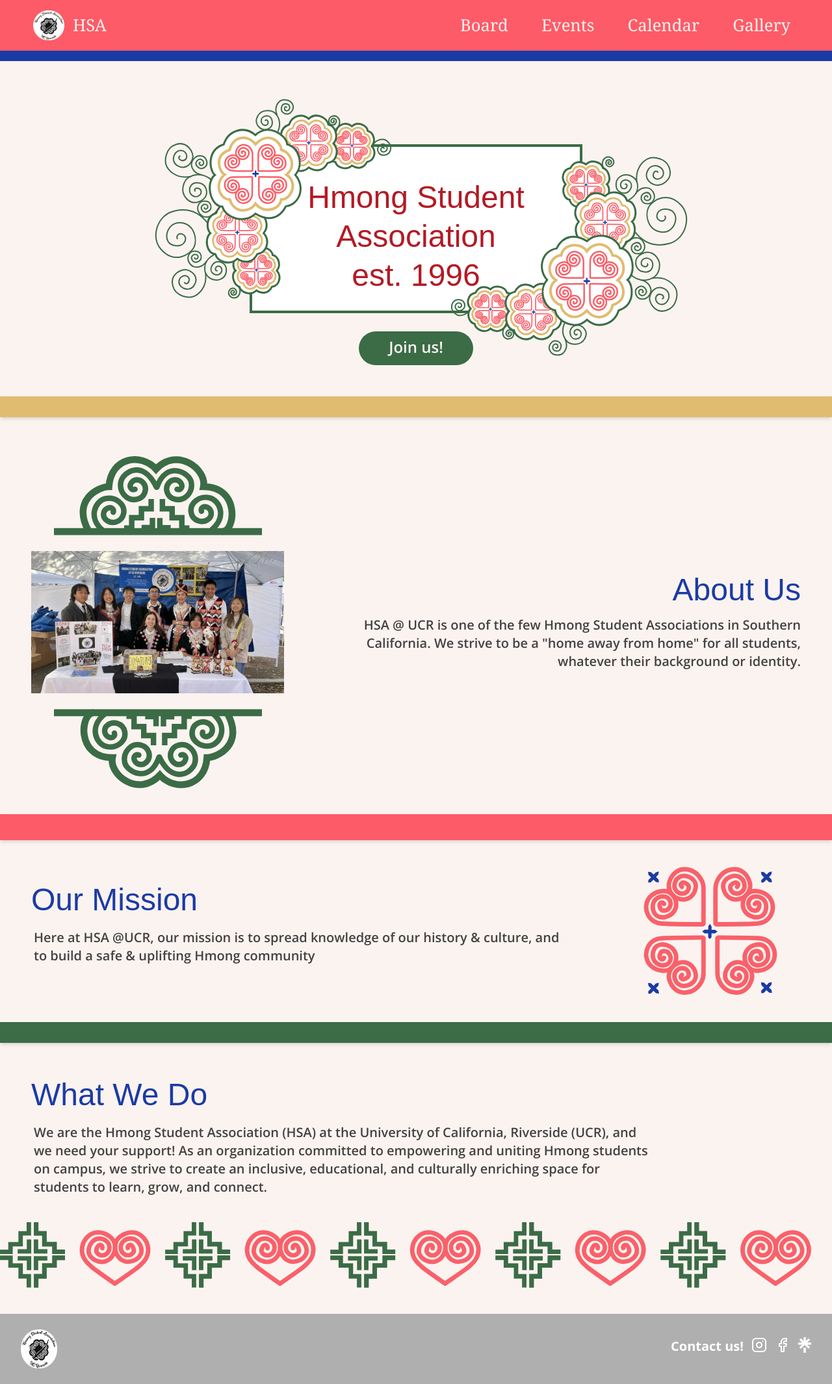
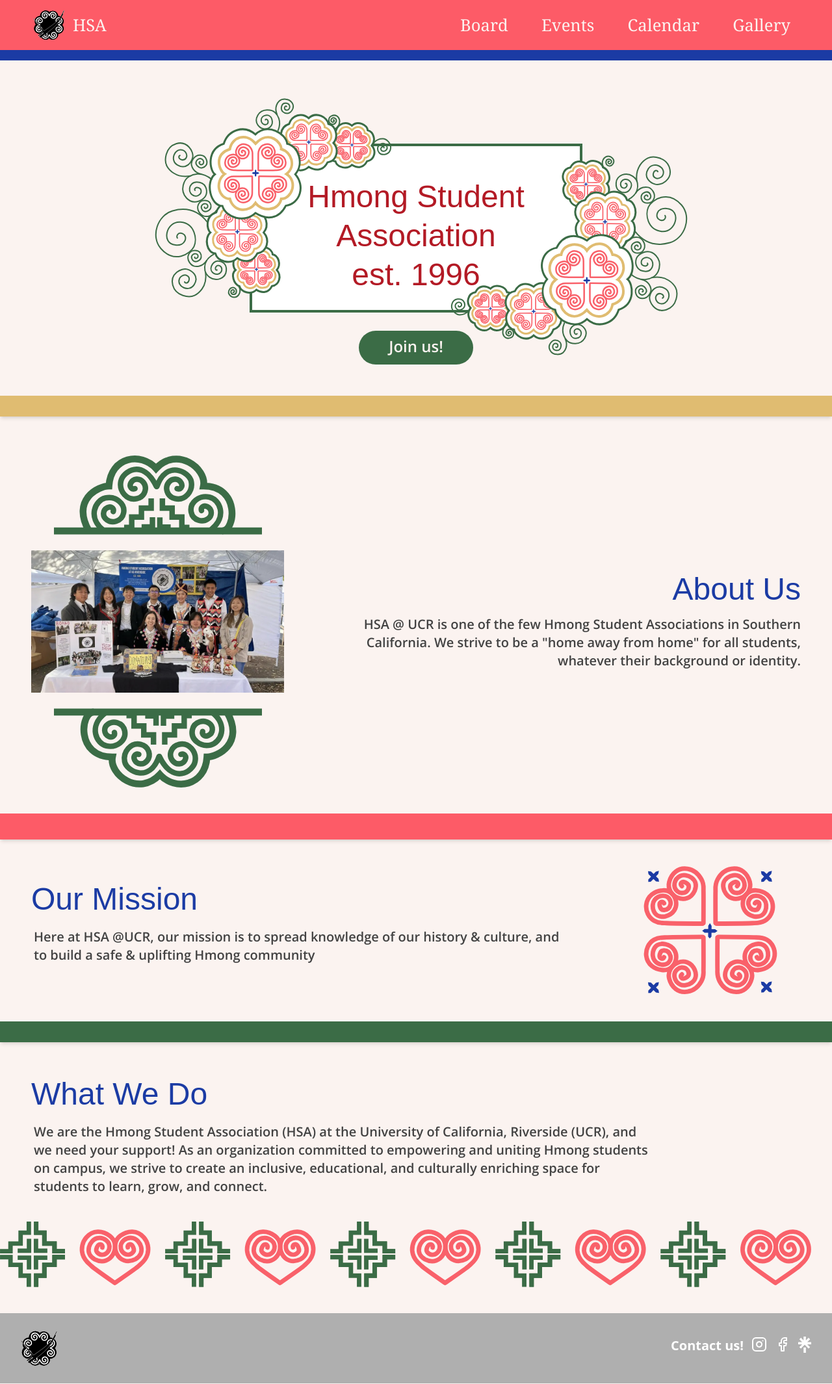
Before and after one commit to acm-ucr/hsa-website, a Next.js app: page / in a window 1280 px wide. Shown: the whole page at 65% size. Built offline with nearby package versions, Linux system fonts and the light colour scheme; a web font is replaced by a local one.

Commit message:
changed logo

```diff
--- a/src/components/Footer.tsx
+++ b/src/components/Footer.tsx
@@ -1,5 +1,6 @@
 import Border from "@/public/assets/border.svg";
 import Image from "next/image";
+import HSAlogo from "@/public/assets/HSAlogo.svg";
 import { Facebook } from "lucide-react";
 import { Instagram } from "lucide-react";
 import footerImage from "@/public/assets/footerImg.webp";
@@ -13,7 +14,7 @@ const Footer = () => {
       <div className="bg-hsa-gray-200 py-6">
         <div className="sm:px-15 flex justify-between px-8">
           <div className="flex justify-start">
-            <Image src={footerImage} alt="Image2" className="w-10 sm:w-14" />
+            <Image src={HSAlogo} alt="Image2" className="w-10 sm:w-14" />
           </div>
           <div className="flex w-[50%] justify-end gap-3 pb-1 pt-3 font-semibold text-white">
             <div className="pb-4 text-xl duration-300">Contact us!</div>
--- a/src/components/Navigation.tsx
+++ b/src/components/Navigation.tsx
@@ -3,6 +3,7 @@ import { tags } from "@/data/NavBarData";
 import Link from "next/link";
 import Image from "next/image";
 import hsaImage from "@/public/hsaImage.webp";
+import HSAlogo from "@/public/assets/HSAlogo.svg";
 import { usePathname } from "next/navigation";
 
 const Navigation = () => {
@@ -12,7 +13,7 @@ const Navigation = () => {
     <nav className="bg-hsa-pink-200 font-serif">
       <div className="flex justify-between py-4 text-hsa-tan-100">
         <Link href="/" className="ml-[4%] flex items-center gap-[1vw]">
-          <Image src={hsaImage} alt="logo" className="w-12" />
+          <Image src={HSAlogo} alt="logo" className="w-12" />
           <div className="text-[3vw] sm:text-[2vw]">HSA</div>
         </Link>
 
```
Also changed, not shown: public/assets/HSAlogo.svg (added), 1 other file (tests, documents, lock files or other folders).
